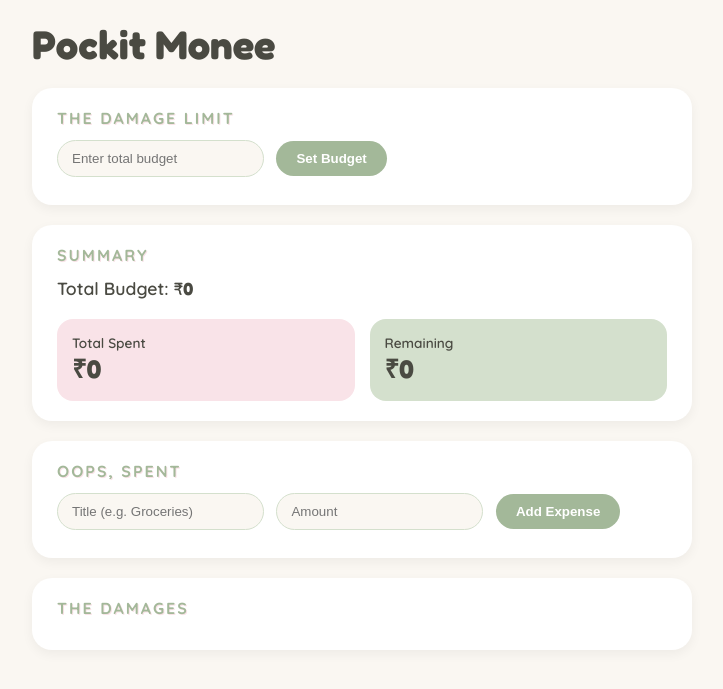
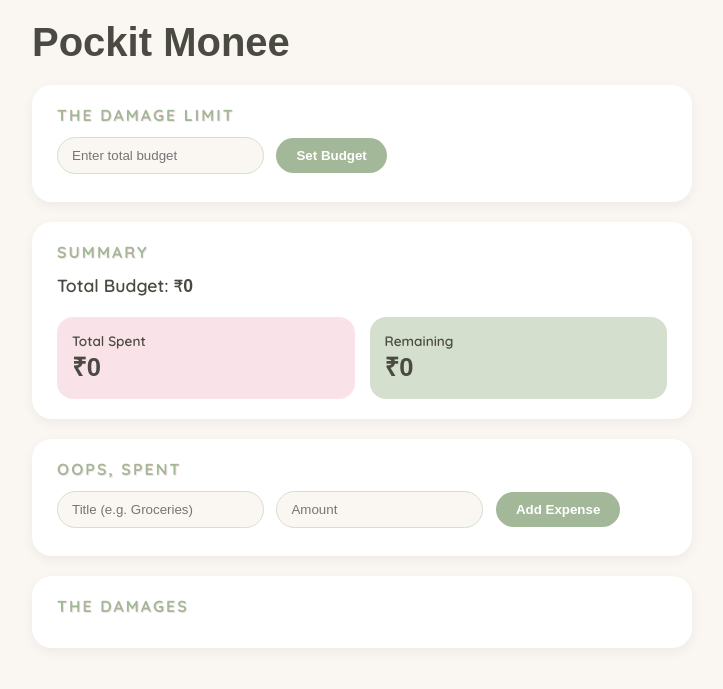
Before and after one commit to simakhter1109/expense-tracker, a Flask app: page / in a window 1280 px wide. Shown: the top 689 px of the page, without its empty margins (278-1001 px from the left). Run offline with Flask 3, Linux system fonts and the light colour scheme.

Commit message:
changed the interface

```diff
--- a/static/script.js
+++ b/static/script.js
@@ -27,8 +27,9 @@ addExpenseBtn.addEventListener('click', function() {
     const amount = Number(expenseAmount.value);
 
     const newItem = document.createElement('li');
-    newItem.textContent = title + " - ₹" + amount;
+    newItem.innerHTML = title + " - ₹<span class='stat-number'>" + amount + "</span>";
     expenseList.appendChild(newItem);
+
 
     totalSpent = totalSpent + amount;
     totalSpentDisplay.textContent = totalSpent;
--- a/templates/index.html
+++ b/templates/index.html
@@ -4,7 +4,7 @@
     <meta charset="UTF-8">
     <title>My Expense Tracker</title>
     <link rel="stylesheet" href="{{ url_for('static', filename='style.css') }}">
-    <link href="https://fonts.googleapis.com/css2?family=Fredoka:wght@500;600;700&family=Quicksand:wght@600;700&display=swap" rel="stylesheet">
+    <link href="https://fonts.googleapis.com/css2?family=Press+Start+2P&family=Quicksand:wght@600;700&display=swap" rel="stylesheet">
 </head>
 <body>
     <h1>Pockit Monee</h1>
```
